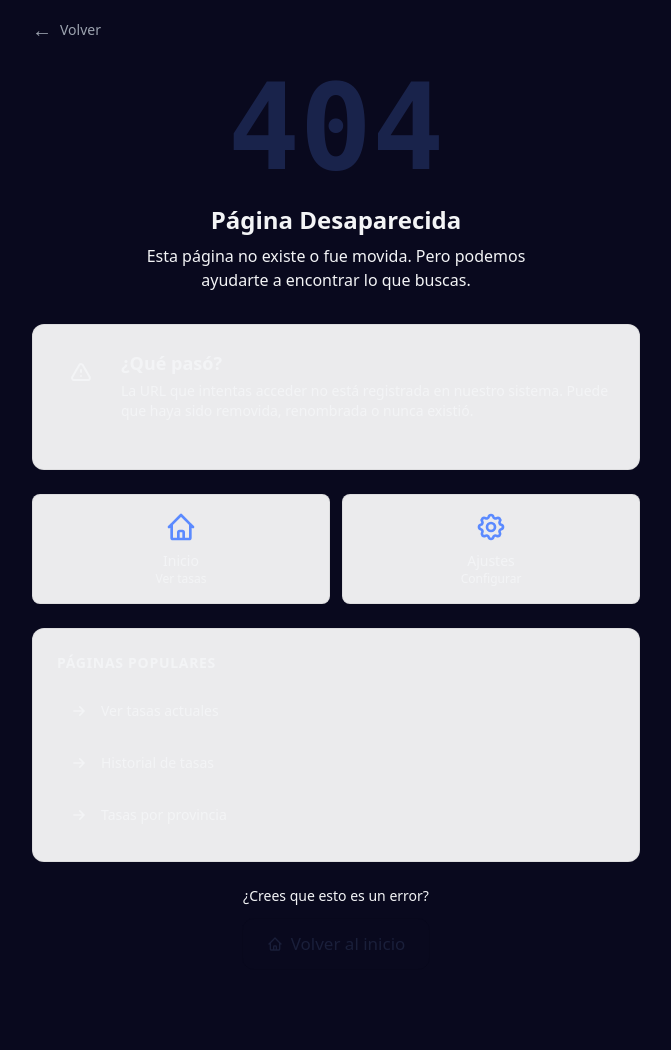
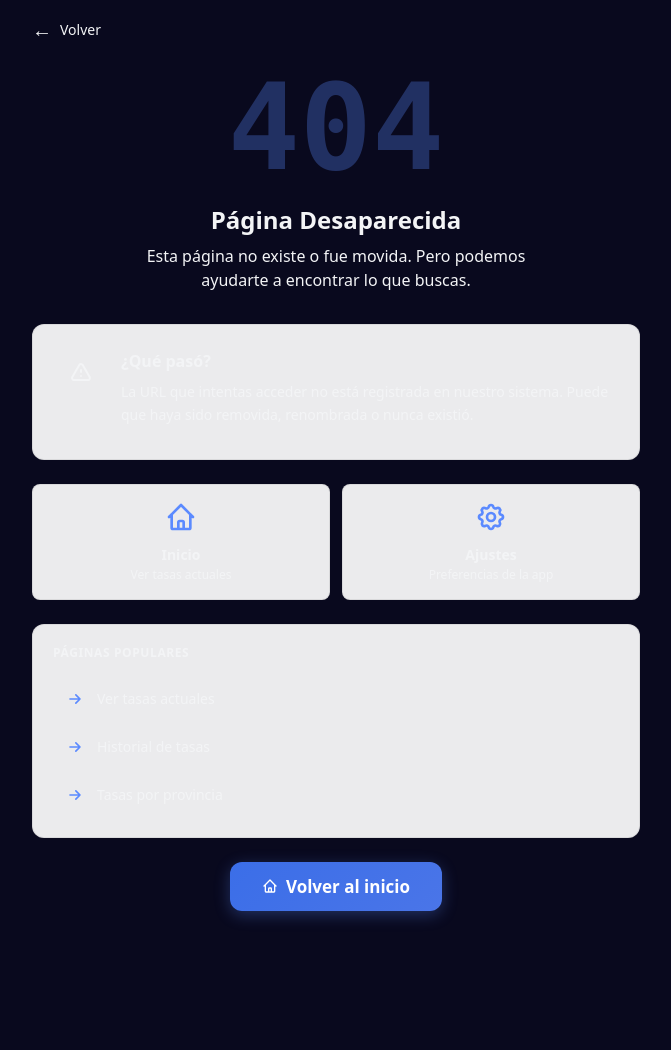
Before and after one commit to TASALO-TEAM/taso-app, a Flask app: template templates/error.html in a window 1280 px wide. Shown: the whole page, without its empty margins (304-975 px from the left). After the commit the page ends 922 px from the top, so only its background shows below. Run offline with Flask 3, Linux system fonts and the light colour scheme; the template is opened without the code that fills it, so the values that code supplies are empty; parts of the project's set-up code (start-up, migrations or seed data) failed here and were passed over; some libraries are stand-ins or nearby versions.

Commit message:
fix: improve light mode text contrast (aligned with taso-ext)
CSS Variables (body.theme-light):
- --text: #1a1f3a -> #0f0f1a (darker, better contrast ~15.6:1)
- --text2: #4a5070 -> #3d4260 (darker, contrast ~5.5:1)
- --text3: #7880a0 -> #5a6080 (darker, contrast ~4.2:1)
- --bg: #e8eaf3 -> #f0f2f8 (lighter, less blob opacity)
- --neutral: #6b7280 -> #4b5563 (better visibility)
- Blob opacity reduced: 0.85 -> 0.75

404 Page improvements:
- All text uses --text (highest contrast)
- Removed --text3 for critical content
- Better visual hierarchy with font-semibold/bold
- Improved spacing and readability
- Hover states use accent/10 background

Co-authored-by: Qwen-Coder <qwen-coder@alibabacloud.com>

```diff
--- a/static/css/tasalo.css
+++ b/static/css/tasalo.css
@@ -116,15 +116,15 @@ body.theme-dark {
   --glass-shadow-hover: 0 16px 48px rgba(91, 138, 255, 0.25);
 }
 
-/* System preference (auto mode) - only when no explicit class */
+/* System preference (auto mode) - aligned with taso-ext */
 @media (prefers-color-scheme: light) {
   :root {
-    --bg:           #e8eaf3;
+    --bg:           #f0f2f8;
     --bg-glass:     rgba(255, 255, 255, 0.92);
-    --text:         #1a1f3a;
-    --text2:        #4a5070;
-    --text3:        #7880a0;
-    --border:       rgba(0, 0, 0, 0.06);
+    --text:         #0f0f1a;
+    --text2:        #3d4260;
+    --text3:        #5a6080;
+    --border:       rgba(0, 0, 0, 0.08);
     --border-accent:  rgba(59, 110, 224, 0.35);
     --accent:       #3b6ee8;
     --up:           #dc2626;
--- a/templates/error.html
+++ b/templates/error.html
@@ -5,16 +5,16 @@
 {% block content %}
 <!-- Back Button -->
 <header class="mb-6">
-  <a href="/" class="text-gray-400 hover:text-accent transition-colors inline-flex items-center gap-2">
+  <a href="/" class="text-text hover:text-accent transition-colors inline-flex items-center gap-2">
     <span class="text-xl">←</span>
-    <span class="text-sm">Volver</span>
+    <span class="text-sm font-medium">Volver</span>
   </a>
 </header>
 
 <!-- Main 404 Section -->
 <div class="text-center mb-8">
   <!-- Large 404 Number -->
-  <div class="text-[120px] leading-none font-mono font-bold text-accent opacity-20 mb-4">
+  <div class="text-[120px] leading-none font-mono font-bold text-accent opacity-30 mb-4">
     404
   </div>
 
@@ -24,16 +24,16 @@
   </h1>
 
   <!-- Subtitle -->
-  <p class="text-text2 max-w-md mx-auto mb-8">
+  <p class="text-text text-base max-w-md mx-auto mb-8">
     Esta página no existe o fue movida. Pero podemos ayudarte a encontrar lo que buscas.
   </p>
 </div>
 
 <!-- Missing Person Cards -->
 <div class="glass-card rounded-xl p-6 mb-6">
-  <div class="flex items-start gap-4 mb-6">
+  <div class="flex items-start gap-4 mb-2">
     <!-- Alert Icon -->
-    <div class="flex-shrink-0 w-12 h-12 rounded-full bg-warning/10 flex items-center justify-center">
+    <div class="flex-shrink-0 w-12 h-12 rounded-full bg-warning/15 flex items-center justify-center">
       <svg class="w-6 h-6 text-warning" fill="none" stroke="currentColor" viewBox="0 0 24 24">
         <path stroke-linecap="round" stroke-linejoin="round" stroke-width="2" d="M12 9v2m0 4h.01m-6.938 4h13.856c1.54 0 2.502-1.667 1.732-3L13.732 4c-.77-1.333-2.694-1.333-3.464 0L3.34 16c-.77 1.333.192 3 1.732 3z"/>
       </svg>
@@ -41,10 +41,10 @@
 
     <!-- Content -->
     <div class="flex-1 text-left">
-      <h2 class="text-lg font-semibold font-ui text-text mb-1">
+      <h2 class="text-base font-semibold font-ui text-text mb-2">
         ¿Qué pasó?
       </h2>
-      <p class="text-text2 text-sm">
+      <p class="text-text text-sm leading-relaxed">
         La URL que intentas acceder no está registrada en nuestro sistema.
         Puede que haya sido removida, renombrada o nunca existió.
       </p>
@@ -54,63 +54,60 @@
 
 <!-- Quick Actions -->
 <div class="grid grid-cols-2 gap-3 mb-6">
-  <a href="/" class="glass-card rounded-lg p-4 text-center hover:border-accent/30 transition-all group">
-    <div class="text-2xl mb-2 group-hover:scale-110 transition-transform">
+  <a href="/" class="glass-card rounded-lg p-4 text-center hover:border-accent/40 hover:bg-glass transition-all group">
+    <div class="mb-3">
       <svg class="w-8 h-8 mx-auto text-accent" fill="none" stroke="currentColor" viewBox="0 0 24 24">
         <path stroke-linecap="round" stroke-linejoin="round" stroke-width="2" d="M3 12l2-2m0 0l7-7 7 7M5 10v10a1 1 0 001 1h3m10-11l2 2m-2-2v10a1 1 0 01-1 1h-3m-6 0a1 1 0 001-1v-4a1 1 0 011-1h2a1 1 0 011 1v4a1 1 0 001 1m-6 0h6"/>
       </svg>
     </div>
-    <div class="text-sm font-medium text-text">Inicio</div>
-    <div class="text-xs text-text3">Ver tasas</div>
+    <div class="text-sm font-semibold text-text">Inicio</div>
+    <div class="text-xs text-text mt-0.5">Ver tasas actuales</div>
   </a>
 
-  <a href="/settings" class="glass-card rounded-lg p-4 text-center hover:border-accent/30 transition-all group">
-    <div class="text-2xl mb-2 group-hover:scale-110 transition-transform">
+  <a href="/settings" class="glass-card rounded-lg p-4 text-center hover:border-accent/40 hover:bg-glass transition-all group">
+    <div class="mb-3">
       <svg class="w-8 h-8 mx-auto text-accent" fill="none" stroke="currentColor" viewBox="0 0 24 24">
         <path stroke-linecap="round" stroke-linejoin="round" stroke-width="2" d="M10.325 4.317c.426-1.756 2.924-1.756 3.35 0a1.724 1.724 0 002.573 1.066c1.543-.94 3.31.826 2.37 2.37a1.724 1.724 0 001.065 2.572c1.756.426 1.756 2.924 0 3.35a1.724 1.724 0 00-1.066 2.573c.94 1.543-.826 3.31-2.37 2.37a1.724 1.724 0 00-2.572 1.065c-.426 1.756-2.924 1.756-3.35 0a1.724 1.724 0 00-2.573-1.066c-1.543.94-3.31-.826-2.37-2.37a1.724 1.724 0 00-1.065-2.572c-1.756-.426-1.756-2.924 0-3.35a1.724 1.724 0 001.066-2.573c-.94-1.543.826-3.31 2.37-2.37.996.608 2.296.07 2.572-1.065z"/>
         <path stroke-linecap="round" stroke-linejoin="round" stroke-width="2" d="M15 12a3 3 0 11-6 0 3 3 0 016 0z"/>
       </svg>
     </div>
-    <div class="text-sm font-medium text-text">Ajustes</div>
-    <div class="text-xs text-text3">Configurar</div>
+    <div class="text-sm font-semibold text-text">Ajustes</div>
+    <div class="text-xs text-text mt-0.5">Preferencias de la app</div>
   </a>
 </div>
 
 <!-- Popular Pages -->
-<div class="glass-card rounded-xl p-6 mb-6">
-  <h3 class="text-sm font-semibold font-ui text-text3 uppercase tracking-wider mb-4">
+<div class="glass-card rounded-xl p-5 mb-6">
+  <h3 class="text-xs font-bold font-ui text-text uppercase tracking-wider mb-4">
     Páginas Populares
   </h3>
-  <div class="space-y-2">
-    <a href="/" class="flex items-center gap-3 p-3 rounded-lg hover:bg-white/5 transition-colors group">
-      <svg class="w-5 h-5 text-text3 group-hover:text-accent transition-colors" fill="none" stroke="currentColor" viewBox="0 0 24 24">
+  <div class="space-y-1">
+    <a href="/" class="flex items-center gap-3 p-3 rounded-lg hover:bg-accent/10 transition-colors group">
+      <svg class="w-5 h-5 text-accent" fill="none" stroke="currentColor" viewBox="0 0 24 24">
         <path stroke-linecap="round" stroke-linejoin="round" stroke-width="2" d="M13 7l5 5m0 0l-5 5m5-5H6"/>
       </svg>
-      <span class="text-text text-sm group-hover:text-accent transition-colors">Ver tasas actuales</span>
+      <span class="text-text text-sm font-medium">Ver tasas actuales</span>
     </a>
-    <a href="/history" class="flex items-center gap-3 p-3 rounded-lg hover:bg-white/5 transition-colors group">
-      <svg class="w-5 h-5 text-text3 group-hover:text-accent transition-colors" fill="none" stroke="currentColor" viewBox="0 0 24 24">
+    <a href="/history" class="flex items-center gap-3 p-3 rounded-lg hover:bg-accent/10 transition-colors group">
+      <svg class="w-5 h-5 text-accent" fill="none" stroke="currentColor" viewBox="0 0 24 24">
         <path stroke-linecap="round" stroke-linejoin="round" stroke-width="2" d="M13 7l5 5m0 0l-5 5m5-5H6"/>
       </svg>
-      <span class="text-text text-sm group-hover:text-accent transition-colors">Historial de tasas</span>
+      <span class="text-text text-sm font-medium">Historial de tasas</span>
     </a>
-    <a href="/provincias" class="flex items-center gap-3 p-3 rounded-lg hover:bg-white/5 transition-colors group">
-      <svg class="w-5 h-5 text-text3 group-hover:text-accent transition-colors" fill="none" stroke="currentColor" viewBox="0 0 24 24">
+    <a href="/provincias" class="flex items-center gap-3 p-3 rounded-lg hover:bg-accent/10 transition-colors group">
+      <svg class="w-5 h-5 text-accent" fill="none" stroke="currentColor" viewBox="0 0 24 24">
         <path stroke-linecap="round" stroke-linejoin="round" stroke-width="2" d="M13 7l5 5m0 0l-5 5m5-5H6"/>
       </svg>
-      <span class="text-text text-sm group-hover:text-accent transition-colors"> Tasas por provincia</span>
+      <span class="text-text text-sm font-medium">Tasas por provincia</span>
     </a>
   </div>
 </div>
 
-<!-- Report Issue -->
+<!-- Back to Home CTA -->
 <div class="text-center">
-  <p class="text-text3 text-sm mb-3">
-    ¿Crees que esto es un error?
-  </p>
   <button
     onclick="window.location.href='/'"
-    class="btn-secondary-v2 inline-flex items-center gap-2 py-3 px-6"
+    class="btn-primary-v2 inline-flex items-center gap-2 py-3 px-8"
   >
     <svg class="w-4 h-4" fill="none" stroke="currentColor" viewBox="0 0 24 24">
       <path stroke-linecap="round" stroke-linejoin="round" stroke-width="2" d="M3 12l2-2m0 0l7-7 7 7M5 10v10a1 1 0 001 1h3m10-11l2 2m-2-2v10a1 1 0 01-1 1h-3m-6 0a1 1 0 001-1v-4a1 1 0 011-1h2a1 1 0 011 1v4a1 1 0 001 1m-6 0h6"/>
```
Also changed, not shown: other parts of static/css/tasalo.css (+22 -22 lines).
